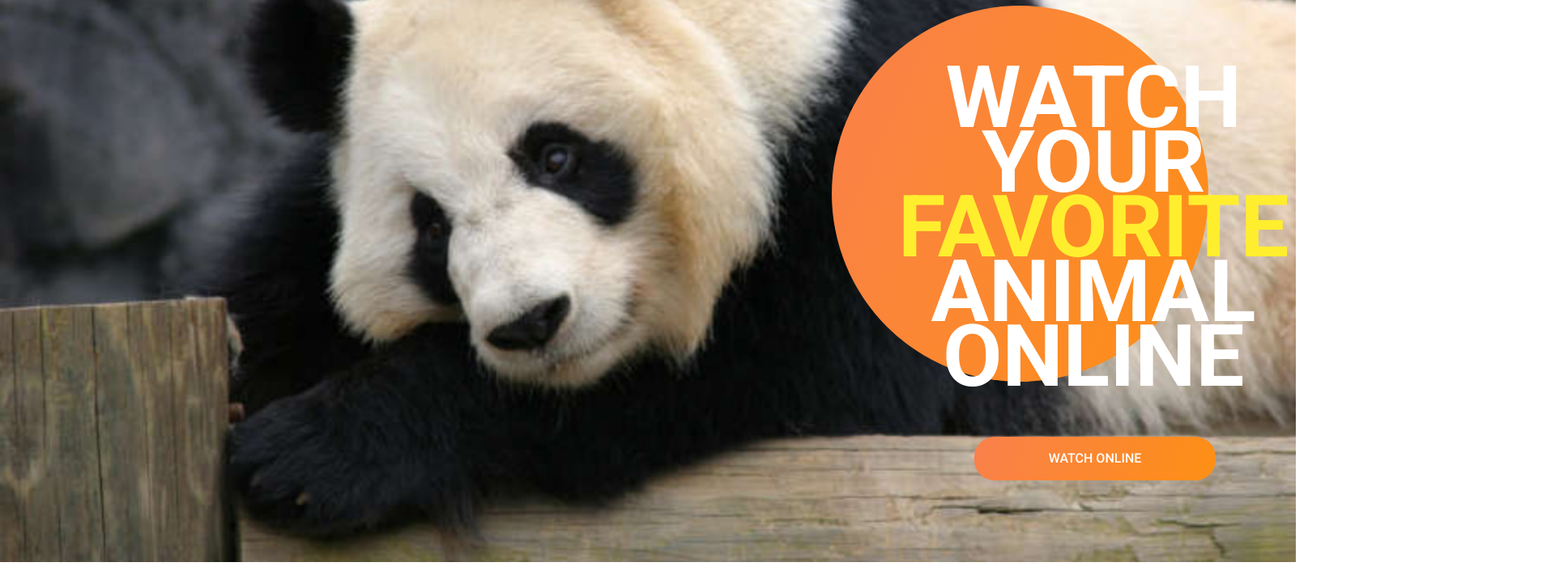
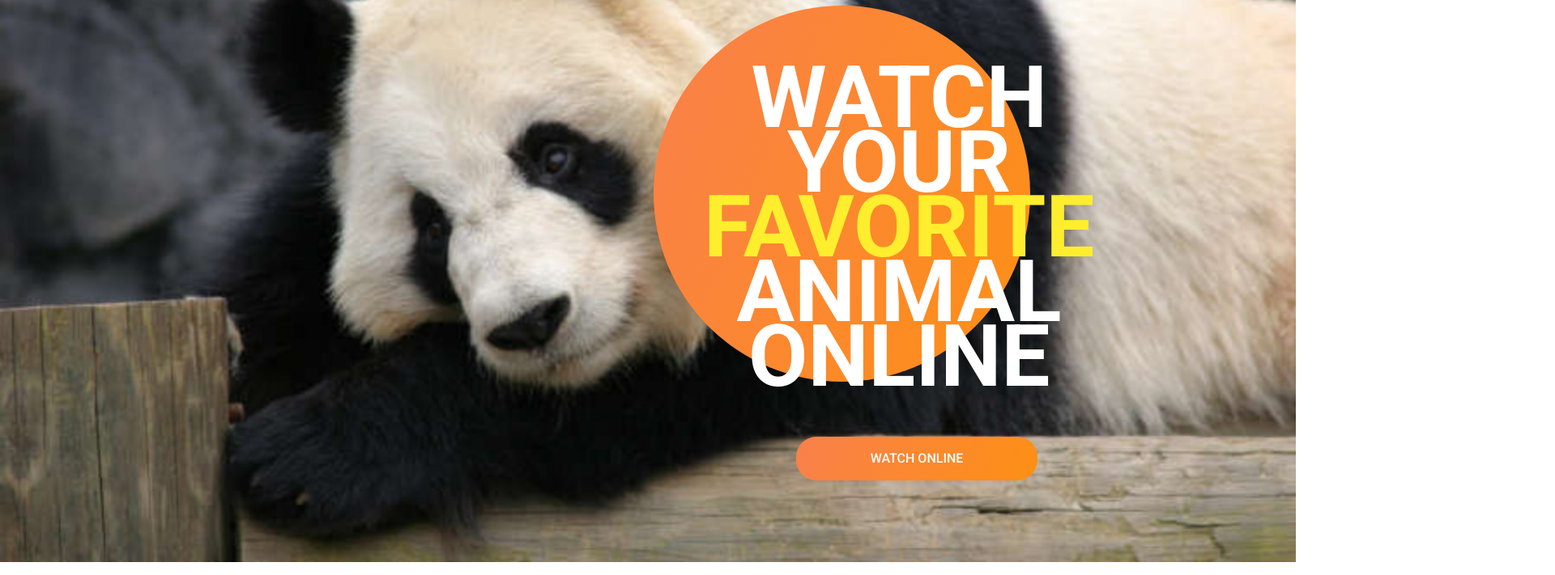
Before and after one commit to JoannaNowPl/online-zoo, a website: page pages/main/index.html in a window 1280 px wide. Shown: the part 85-796 px from the top of the page at 81% size, 1920 px wide, since content can reach past the window. Drawn offline with Linux system fonts and the light colour scheme.

Commit message:
fix: fix hero section style

```diff
--- a/pages/main/style.scss
+++ b/pages/main/style.scss
@@ -180,7 +180,7 @@
   height: 400px;
   @include flex-column;
   position: relative;
-  left: 880px;
+  left: 640px;
   top: 86px;
   z-index: 10;
 }
@@ -204,13 +204,13 @@
   @include background-orange;
   border-radius: 232.5px;
   position: relative;
-  left: 807px;
+  left: 587px;
   bottom: 388px;
 }
 
 .hero-section__button-box {
   position: relative;
-  left: 983px;
+  left: 763px;
   bottom: 320px;
 }
 
```
Also changed, not shown: pages/main/style.css.
